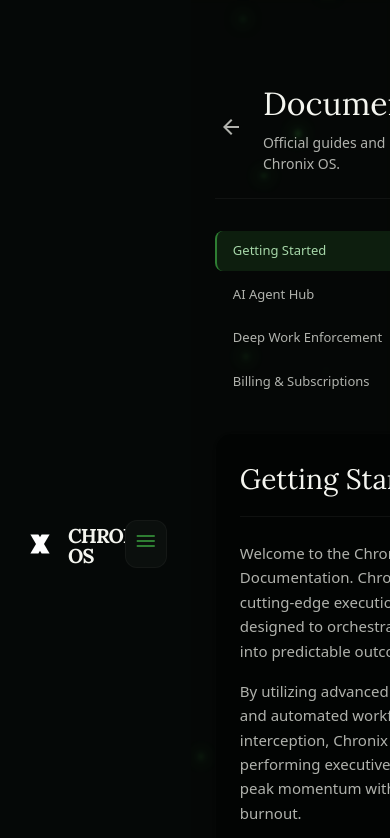
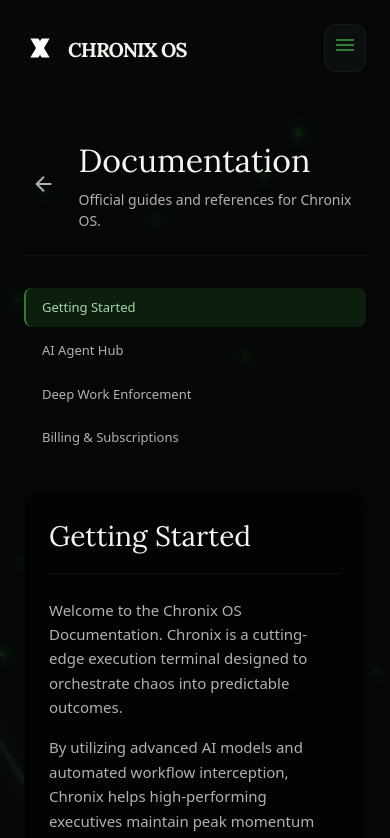
Before and after one commit to Adi3595/Chronix, a Next.js app in the folder frontend/: page /dashboard/docs in a window 390 px wide. Shown: the top 838 px of the page. Built offline with nearby package versions, Linux system fonts and the light colour scheme; no server answers; the database is empty.

Commit message:
fix: restore sticky mobile navbar and remove empty space in dashboard layout

```diff
--- a/frontend/src/app/dashboard/layout.tsx
+++ b/frontend/src/app/dashboard/layout.tsx
@@ -30,12 +30,12 @@ export default async function DashboardLayout({
   const resolvedPlan = resolveUserPlan(email, dbPlan, isAdmin);
 
   return (
-    <div className="font-sans text-[15px] antialiased overflow-x-hidden min-h-screen flex bg-transparent text-on-background">
+    <div className="font-sans text-[15px] antialiased min-h-screen flex flex-col md:flex-row bg-transparent text-on-background">
       <PlanProvider plan={resolvedPlan} isAdmin={isAdmin}>
         <DashboardSidebar resolvedPlan={resolvedPlan} />
 
         {/* Main Content Area */}
-        <main className="flex-1 md:ml-72 p-6 md:p-[60px] max-w-[1600px] mx-auto w-full relative z-10 pt-20 md:pt-[60px]">
+        <main className="flex-1 md:ml-72 p-6 md:p-[60px] max-w-[1600px] mx-auto w-full relative z-10 pt-6 md:pt-[60px]">
           {children}
         </main>
       </PlanProvider>
```
